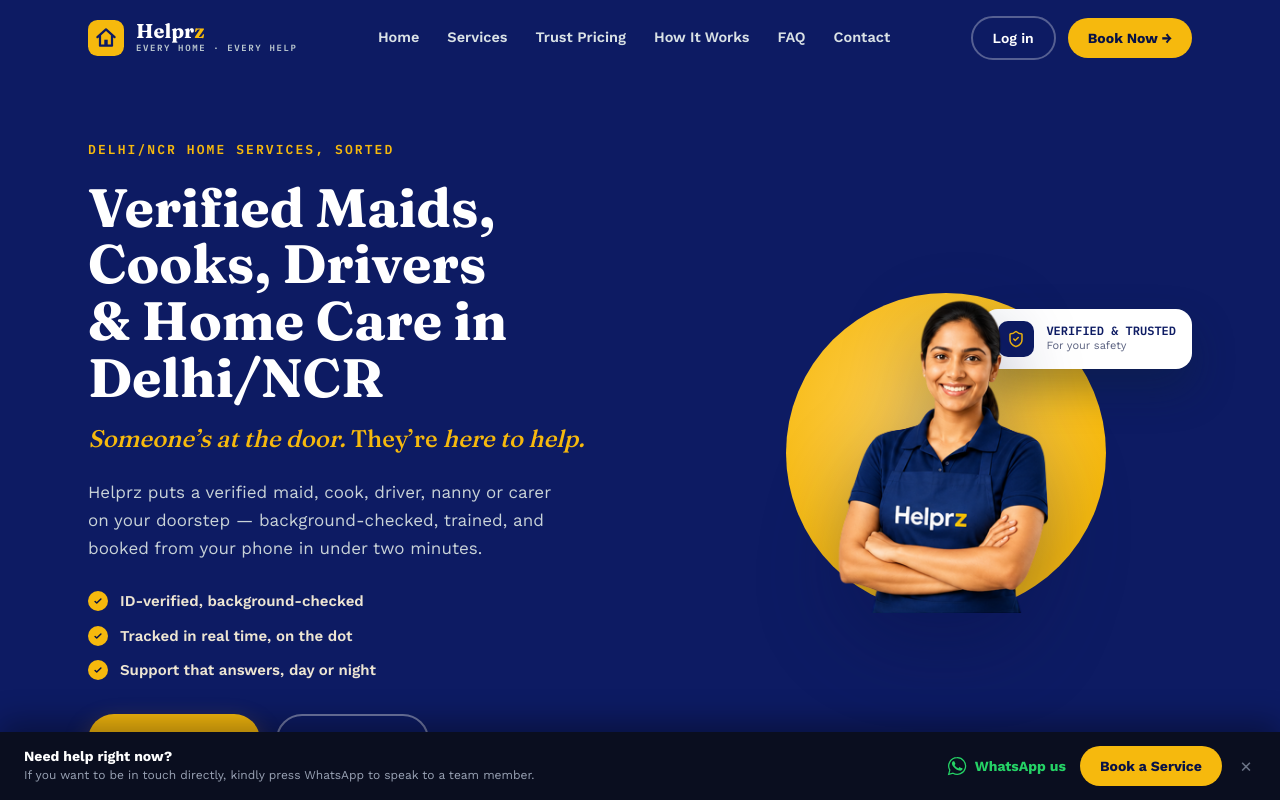
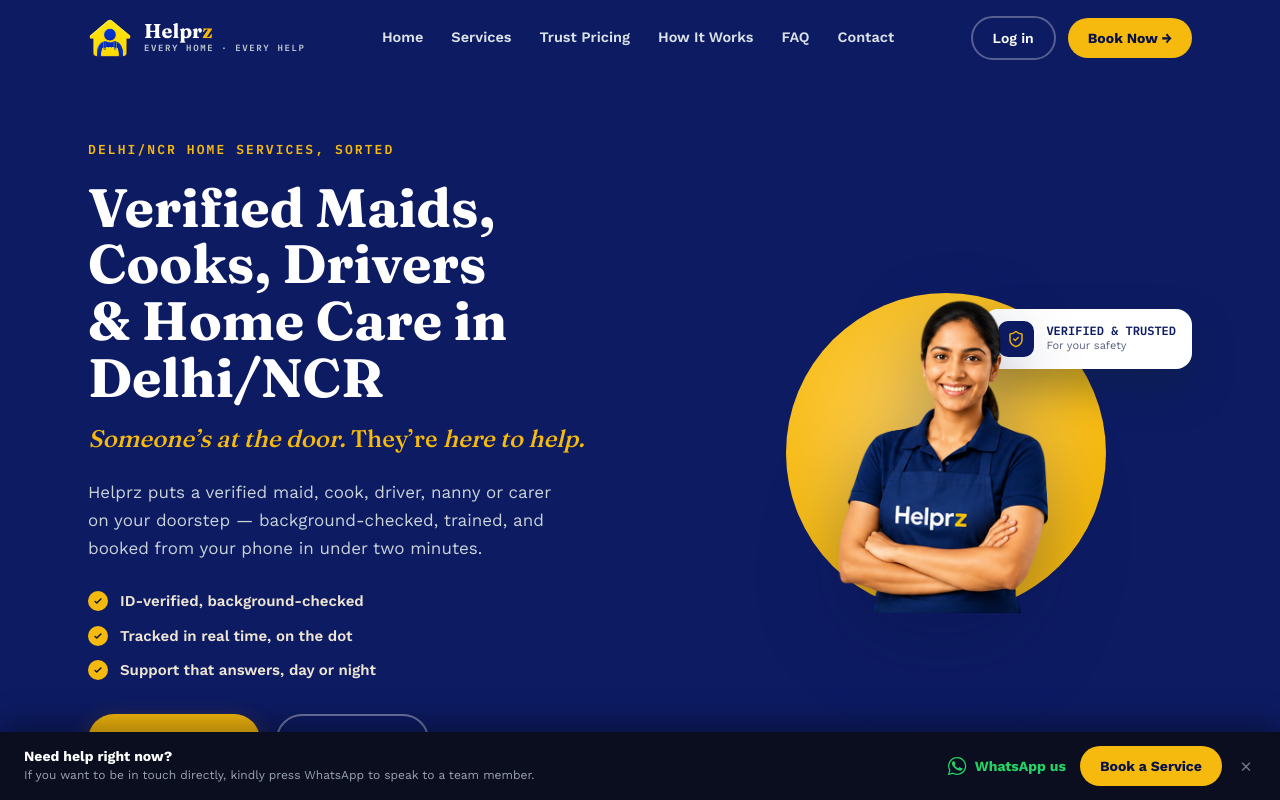
Before and after one commit to navneetpushp-gif/helprz-website, a Next.js app: page / in a window 1280 px wide. Shown: the top 800 px of the page. Built offline with nearby package versions, Linux system fonts and the light colour scheme.

Commit message:
Update Header.tsx

```diff
--- a/components/Header.tsx
+++ b/components/Header.tsx
@@ -19,12 +19,11 @@
     <header className="sticky top-0 z-40 bg-indigo">
       <div className="mx-auto flex max-w-6xl items-center justify-between gap-4 px-6 py-4">
         <Link href="/" className="flex items-center gap-3">
-          <svg viewBox="0 0 42 42" fill="none" className="h-9 w-9 flex-shrink-0">
-            <rect width="42" height="42" rx="11" fill="#F6B90D" />
-            <path d="M11 20L21 11L31 20" stroke="#0D1B63" strokeWidth="2.6" strokeLinecap="round" strokeLinejoin="round" />
-            <path d="M14 18V30H28V18" stroke="#0D1B63" strokeWidth="2.6" strokeLinecap="round" strokeLinejoin="round" />
-            <rect x="19" y="23" width="4" height="7" fill="#0D1B63" />
-          </svg>
+          <img
+            src="/logo-header.png"
+            alt="Helprz logo"
+            className="h-11 w-11 flex-shrink-0"
+          />
           <div>
             <div className="font-display text-xl font-bold leading-none text-white">
               Helpr<em className="not-italic text-marigold">z</em>
```
